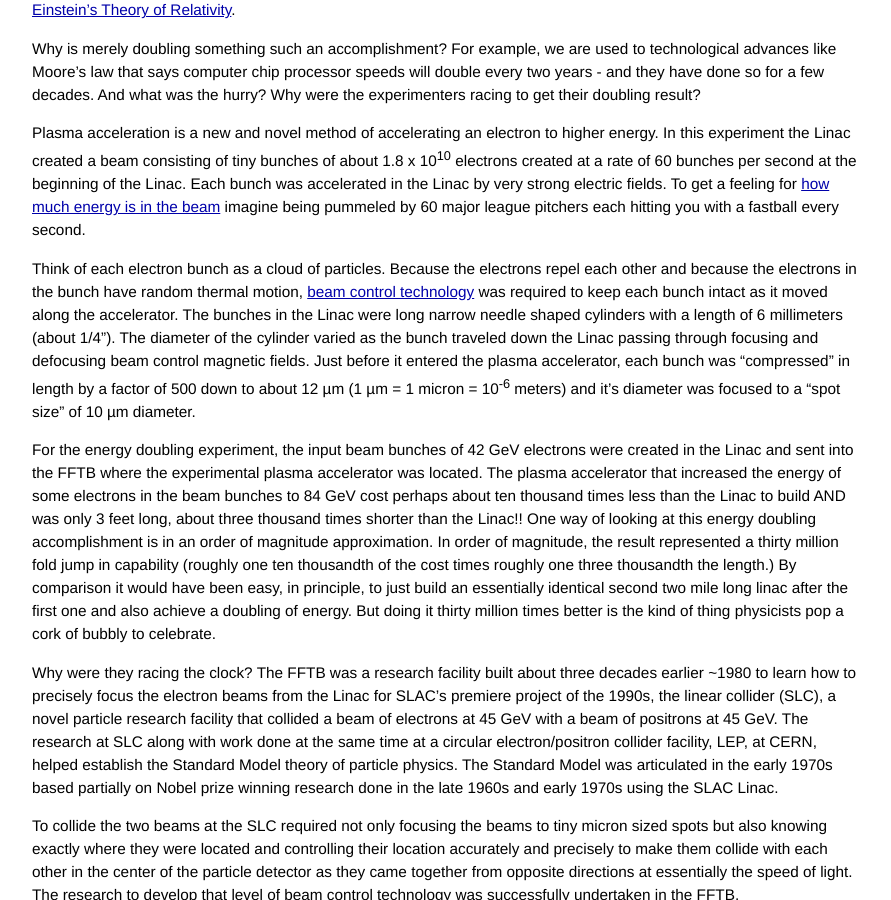
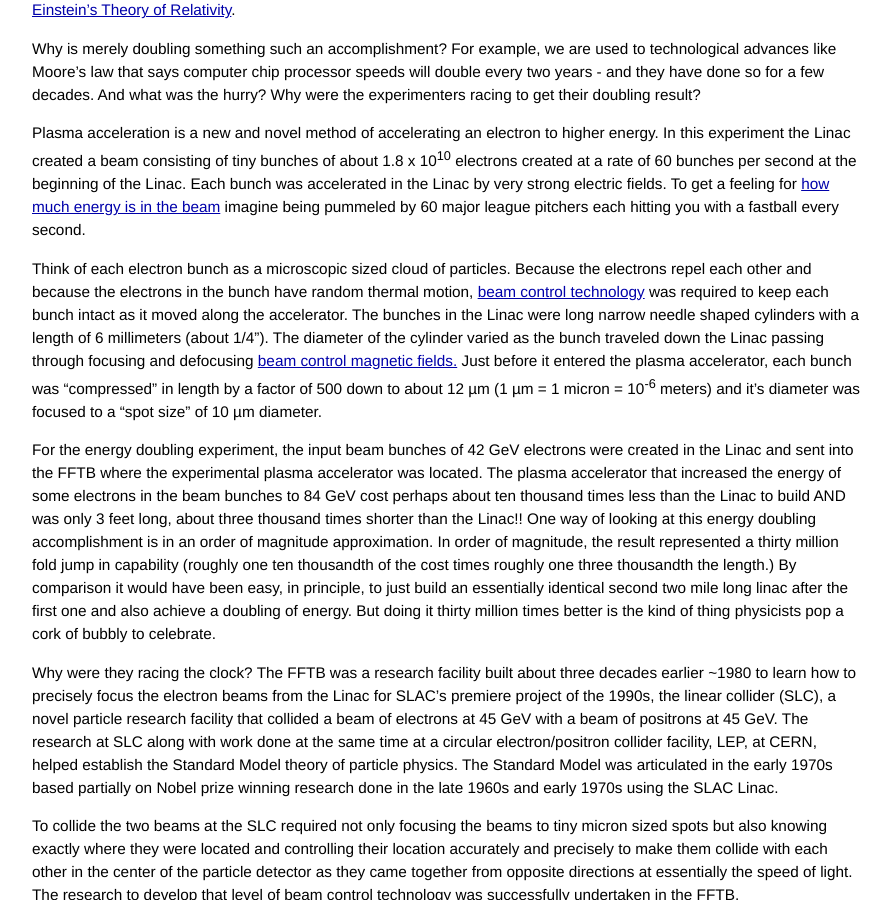
Before and after one commit to grbfacet/facet, a Jekyll site: the page built from energy-doubling-explained.md, in a window 1280 px wide and 900 px high, scrolled down 2403 px. Shown: the whole window, without its empty margins (193-1084 px from the left). Built offline with Jekyll 4.4.1, drawn with Linux system fonts in a browser that asks for light colours.

Commit message:
Update energy-doubling-explained.md

```diff
--- a/energy-doubling-explained.md
+++ b/energy-doubling-explained.md
@@ -58,7 +58,7 @@
 
 Plasma acceleration is a new and novel method of accelerating an electron to higher energy. In this experiment the Linac created a beam consisting of tiny bunches of about 1.8 x 10<sup>10</sup> electrons created at a rate of 60 bunches per second at the beginning of the Linac. Each bunch was accelerated in the Linac by very strong electric fields. To get a feeling for [how much energy is in the beam](/beam-acceleration-tutorial.html#the-beam-bunch-energy) imagine being pummeled by 60 major league pitchers each hitting you with a fastball every second.
 
-Think of each electron bunch as a cloud of particles. Because the electrons repel each other and because the electrons in the bunch have random thermal motion, [beam control technology](/beam-control-tutorial.html) was required to keep each bunch intact as it moved along the accelerator. The bunches in the Linac were long narrow needle shaped cylinders with a length of 6 millimeters (about 1/4"). The diameter of the cylinder varied as the bunch traveled down the Linac passing through focusing and defocusing beam control magnetic fields. Just before it entered the plasma accelerator, each bunch was “compressed” in length by a factor of 500 down to about 12 µm (1 µm = 1 micron = 10<sup>-6</sup> meters) and it’s diameter was focused to a “spot size” of 10 µm diameter.
+Think of each electron bunch as a microscopic sized cloud of particles. Because the electrons repel each other and because the electrons in the bunch have random thermal motion, [beam control technology](/beam-control-tutorial.html) was required to keep each bunch intact as it moved along the accelerator. The bunches in the Linac were long narrow needle shaped cylinders with a length of 6 millimeters (about 1/4"). The diameter of the cylinder varied as the bunch traveled down the Linac passing through focusing and defocusing [beam control magnetic fields.](/focusing-the-beam-bunch#beam-control-tutorial.html) Just before it entered the plasma accelerator, each bunch was “compressed” in length by a factor of 500 down to about 12 µm (1 µm = 1 micron = 10<sup>-6</sup> meters) and it’s diameter was focused to a “spot size” of 10 µm diameter.
 
 For the energy doubling experiment, the input beam bunches of 42 GeV electrons were created in the Linac and sent into the FFTB where the experimental plasma accelerator was located. The plasma accelerator that increased the energy of some electrons in the beam bunches to 84 GeV cost perhaps about ten thousand times less than the Linac to build AND was only 3 feet long, about three thousand times shorter than the Linac!! One way of looking at this  energy doubling accomplishment is in an order of magnitude approximation. In order of magnitude, the result represented a thirty million fold jump in capability (roughly one ten thousandth of the cost times roughly one three thousandth the length.) By comparison it would have been easy, in principle, to just build an essentially identical second two mile long linac after the first one and also achieve a doubling of energy. But doing it thirty million times better is the kind of thing physicists pop a cork of bubbly to celebrate.
 
```
